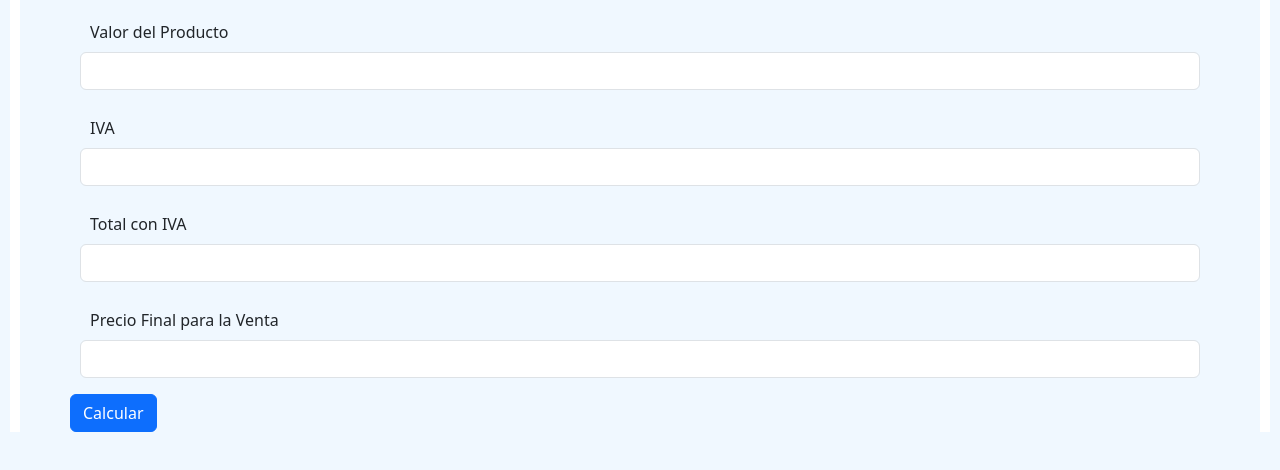
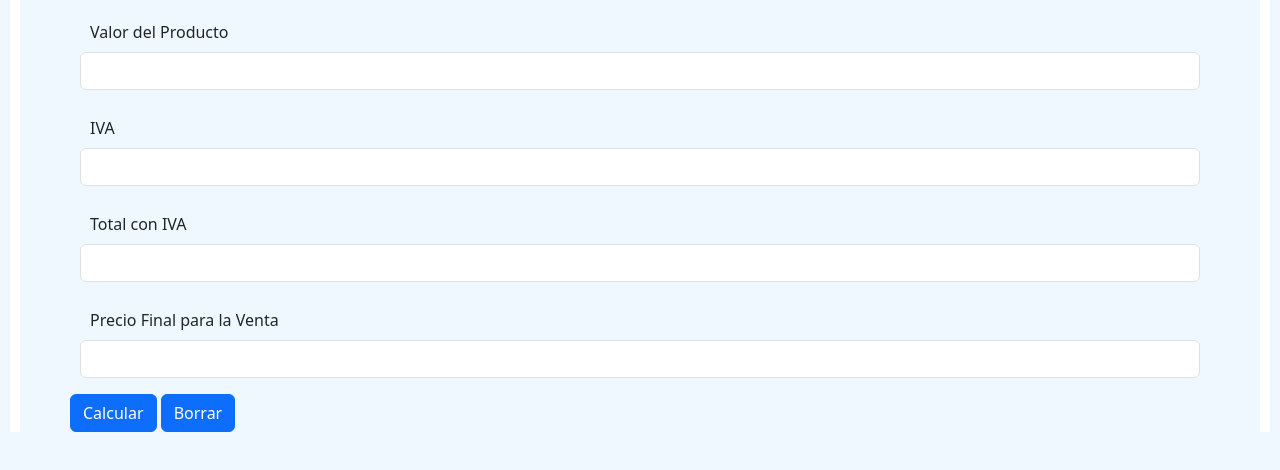
Before and after one commit to lauty16/PreEntrega2Crecciente, a plain HTML site: page index.html in a window 1280 px wide. Shown: the part 176-646 px from the top of the page. Drawn offline with nearby package versions, Linux system fonts and the light colour scheme.

Commit message:
agregado de boton de borrar

```diff
--- a/index.html
+++ b/index.html
@@ -42,6 +42,7 @@
 
 
                     <button type="button" class="btn btn-primary" onclick="calcular()">Calcular</button>
+                    <button type="reset" class="btn btn-primary">Borrar</button>
                   </form>
 
                 </article>
```
